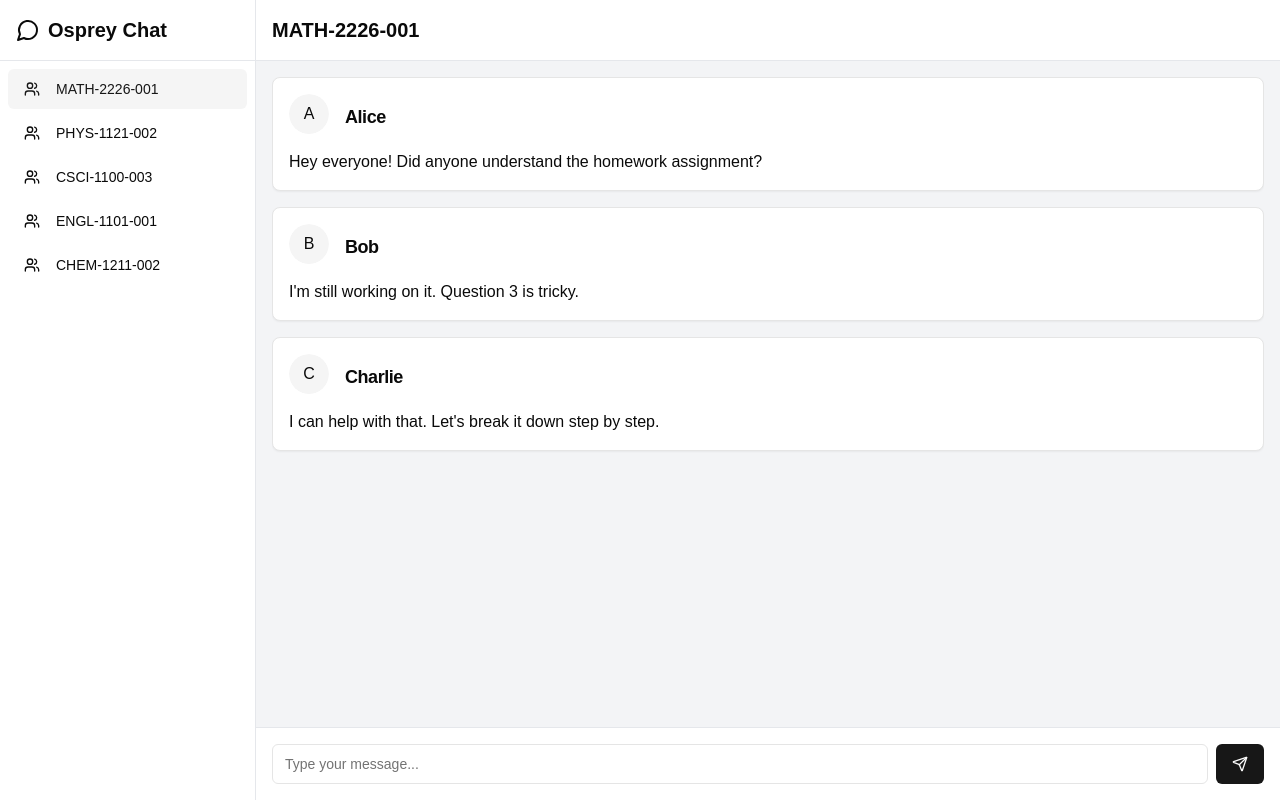
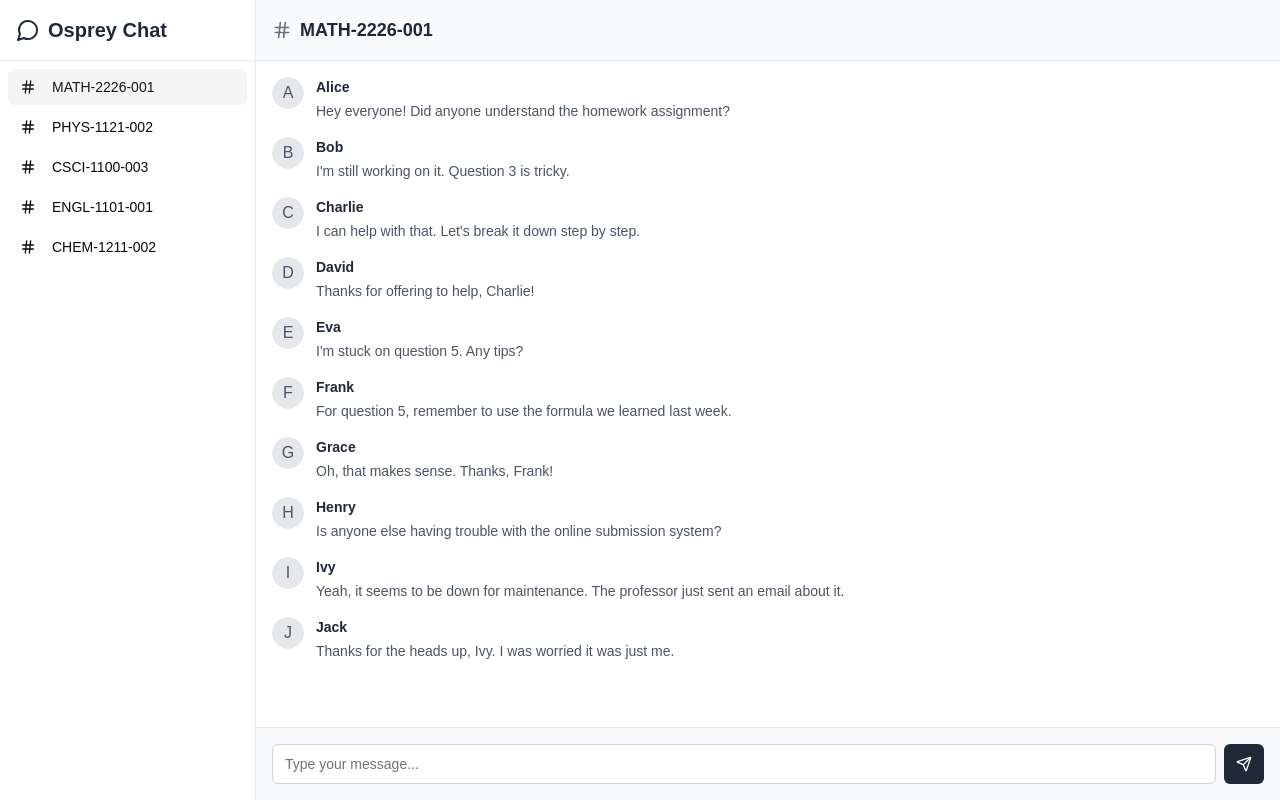
Before and after one commit to JoeyCorbett/osprey-chat, a Next.js app: page /chatroom in a window 1280 px wide. Built offline with nearby package versions, Linux system fonts and the light colour scheme.

Commit message:
Enhance chatroom component: update message list, improve styles, and replace icons

```diff
--- a/components/chatroom.tsx
+++ b/components/chatroom.tsx
@@ -7,10 +7,9 @@ import { Button } from "@/components/ui/button"
 import { Input } from "@/components/ui/input"
 import { ScrollArea } from "@/components/ui/scroll-area"
 import { Avatar, AvatarFallback } from "@/components/ui/avatar"
-import { Card, CardContent, CardHeader, CardTitle } from "@/components/ui/card"
-import { MessageCircle, Send, Users } from "lucide-react"
+import { MessageCircle, Send, Hash } from "lucide-react"
 
-// This is a placeholder. In a real app, you'd fetch this data from Supabase
+// Placeholder data (same as before)
 const chatRooms = [
   { id: 1, name: "MATH-2226-001" },
   { id: 2, name: "PHYS-1121-002" },
@@ -19,11 +18,21 @@ const chatRooms = [
   { id: 5, name: "CHEM-1211-002" },
 ]
 
-// This is a placeholder. In a real app, you'd fetch these messages from Supabase
 const initialMessages = [
   { id: 1, sender: "Alice", content: "Hey everyone! Did anyone understand the homework assignment?" },
   { id: 2, sender: "Bob", content: "I'm still working on it. Question 3 is tricky." },
   { id: 3, sender: "Charlie", content: "I can help with that. Let's break it down step by step." },
+  { id: 4, sender: "David", content: "Thanks for offering to help, Charlie!" },
+  { id: 5, sender: "Eva", content: "I'm stuck on question 5. Any tips?" },
+  { id: 6, sender: "Frank", content: "For question 5, remember to use the formula we learned last week." },
+  { id: 7, sender: "Grace", content: "Oh, that makes sense. Thanks, Frank!" },
+  { id: 8, sender: "Henry", content: "Is anyone else having trouble with the online submission system?" },
+  {
+    id: 9,
+    sender: "Ivy",
+    content: "Yeah, it seems to be down for maintenance. The professor just sent an email about it.",
+  },
+  { id: 10, sender: "Jack", content: "Thanks for the heads up, Ivy. I was worried it was just me." },
 ]
 
 export default function ChatRoom() {
@@ -34,32 +43,31 @@ export default function ChatRoom() {
   const sendMessage = (e: React.FormEvent) => {
     e.preventDefault()
     if (newMessage.trim()) {
-      // In a real app, you'd send this message to Supabase here
       setMessages([...messages, { id: messages.length + 1, sender: "You", content: newMessage }])
       setNewMessage("")
     }
   }
 
   return (
-    <div className="flex h-screen bg-gray-100 dark:bg-gray-900">
+    <div className="flex h-screen bg-gray-50 dark:bg-gray-900">
       {/* Sidebar with chat rooms */}
-      <div className="w-64 bg-white dark:bg-gray-800 border-r border-gray-200 dark:border-gray-700">
+      <div className="w-64 bg-white dark:bg-gray-800 border-r border-gray-200 dark:border-gray-700 flex flex-col shadow-sm">
         <div className="p-4 border-b border-gray-200 dark:border-gray-700">
-          <h1 className="text-xl font-bold flex items-center">
+          <h1 className="text-xl font-bold flex items-center text-gray-800 dark:text-gray-200">
             <MessageCircle className="mr-2 h-6 w-6" />
             Osprey Chat
           </h1>
         </div>
-        <ScrollArea className="h-[calc(100vh-60px)]">
+        <ScrollArea className="flex-grow">
           <div className="p-2">
             {chatRooms.map((room) => (
               <Button
                 key={room.id}
                 variant={selectedRoom.id === room.id ? "secondary" : "ghost"}
-                className="w-full justify-start mb-1"
+                className="w-full justify-start mb-1 py-2 px-3 h-auto text-sm font-medium"
                 onClick={() => setSelectedRoom(room)}
               >
-                <Users className="mr-2 h-4 w-4" />
+                <Hash className="mr-2 h-4 w-4" />
                 {room.name}
               </Button>
             ))}
@@ -68,41 +76,46 @@ export default function ChatRoom() {
       </div>
 
       {/* Main chat area */}
-      <div className="flex-1 flex flex-col">
+      <div className="flex-1 flex flex-col bg-white dark:bg-gray-900">
         {/* Chat room header */}
-        <div className="bg-white dark:bg-gray-800 border-b border-gray-200 dark:border-gray-700 p-4">
-          <h2 className="text-xl font-semibold">{selectedRoom.name}</h2>
+        <div className="bg-gray-50 dark:bg-gray-800 border-b border-gray-200 dark:border-gray-700 p-4 flex items-center">
+          <Hash className="mr-2 h-5 w-5 text-gray-500 dark:text-gray-400" />
+          <h2 className="text-lg font-semibold text-gray-800 dark:text-gray-200">{selectedRoom.name}</h2>
         </div>
 
         {/* Messages area */}
         <ScrollArea className="flex-1 p-4">
           <div className="space-y-4">
             {messages.map((message) => (
-              <Card key={message.id}>
-                <CardHeader className="flex flex-row items-center gap-4 p-4">
-                  <Avatar>
-                    <AvatarFallback>{message.sender[0]}</AvatarFallback>
-                  </Avatar>
-                  <div>
-                    <CardTitle className="text-lg">{message.sender}</CardTitle>
-                  </div>
-                </CardHeader>
-                <CardContent className="p-4 pt-0">{message.content}</CardContent>
-              </Card>
+              <div key={message.id} className="flex items-start space-x-3">
+                <Avatar className="w-8 h-8 rounded-full">
+                  <AvatarFallback className="bg-gray-200 dark:bg-gray-700 text-gray-600 dark:text-gray-300">
+                    {message.sender[0]}
+                  </AvatarFallback>
+                </Avatar>
+                <div className="flex flex-col">
+                  <span className="text-sm font-semibold text-gray-800 dark:text-gray-200">{message.sender}</span>
+                  <p className="text-sm text-gray-600 dark:text-gray-300 mt-1">{message.content}</p>
+                </div>
+              </div>
             ))}
           </div>
         </ScrollArea>
 
         {/* Message input */}
-        <div className="p-4 bg-white dark:bg-gray-800 border-t border-gray-200 dark:border-gray-700">
+        <div className="p-4 bg-gray-50 dark:bg-gray-800 border-t border-gray-200 dark:border-gray-700">
           <form onSubmit={sendMessage} className="flex gap-2">
             <Input
               placeholder="Type your message..."
               value={newMessage}
               onChange={(e) => setNewMessage(e.target.value)}
-              className="flex-1"
+              className="flex-1 bg-white dark:bg-gray-700 border-gray-300 dark:border-gray-600"
             />
-            <Button type="submit">
+            <Button
+              type="submit"
+              size="icon"
+              className="bg-gray-800 dark:bg-gray-200 text-white dark:text-gray-800 hover:bg-gray-700 dark:hover:bg-gray-300"
+            >
               <Send className="h-4 w-4" />
               <span className="sr-only">Send</span>
             </Button>
```
